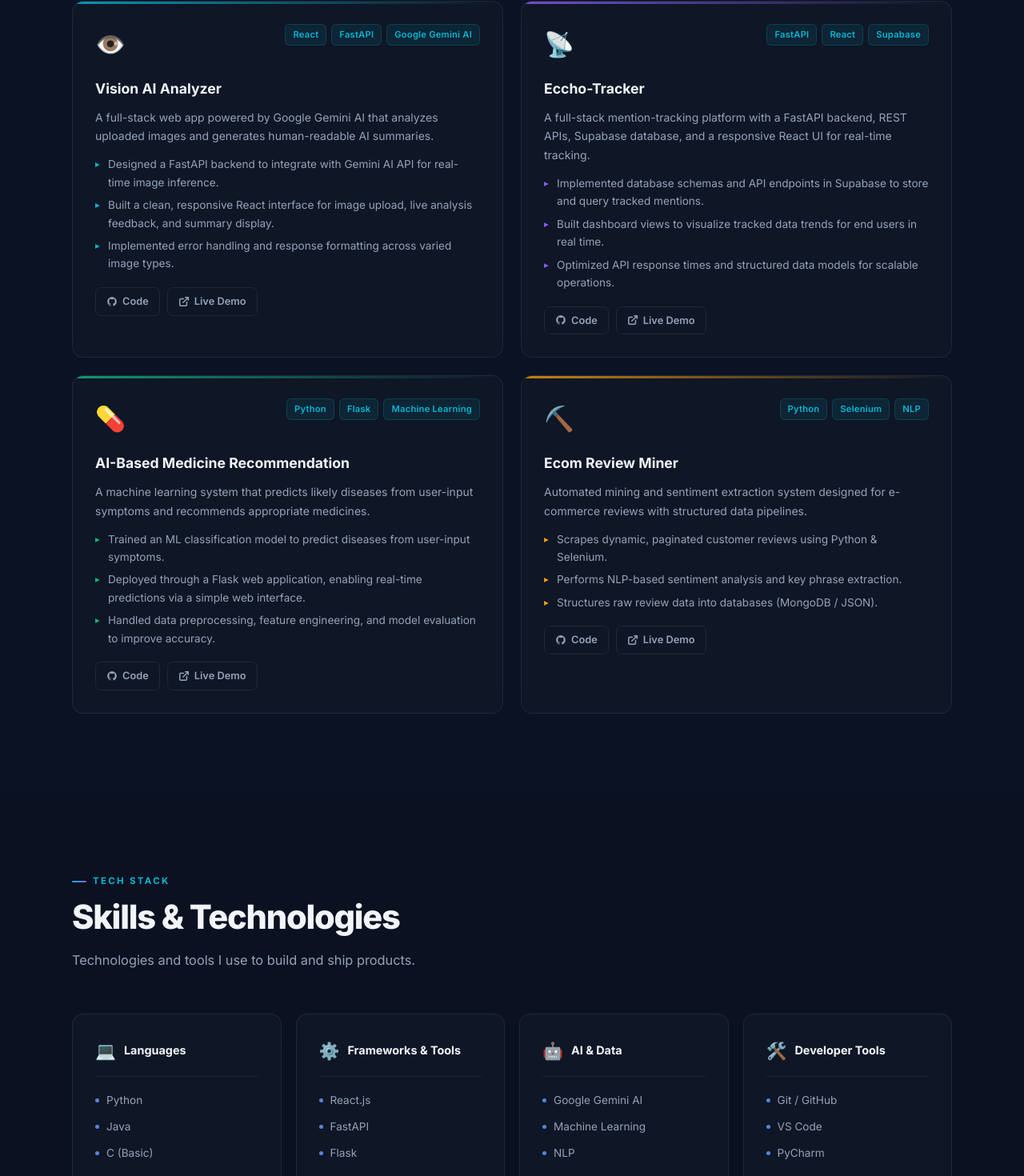
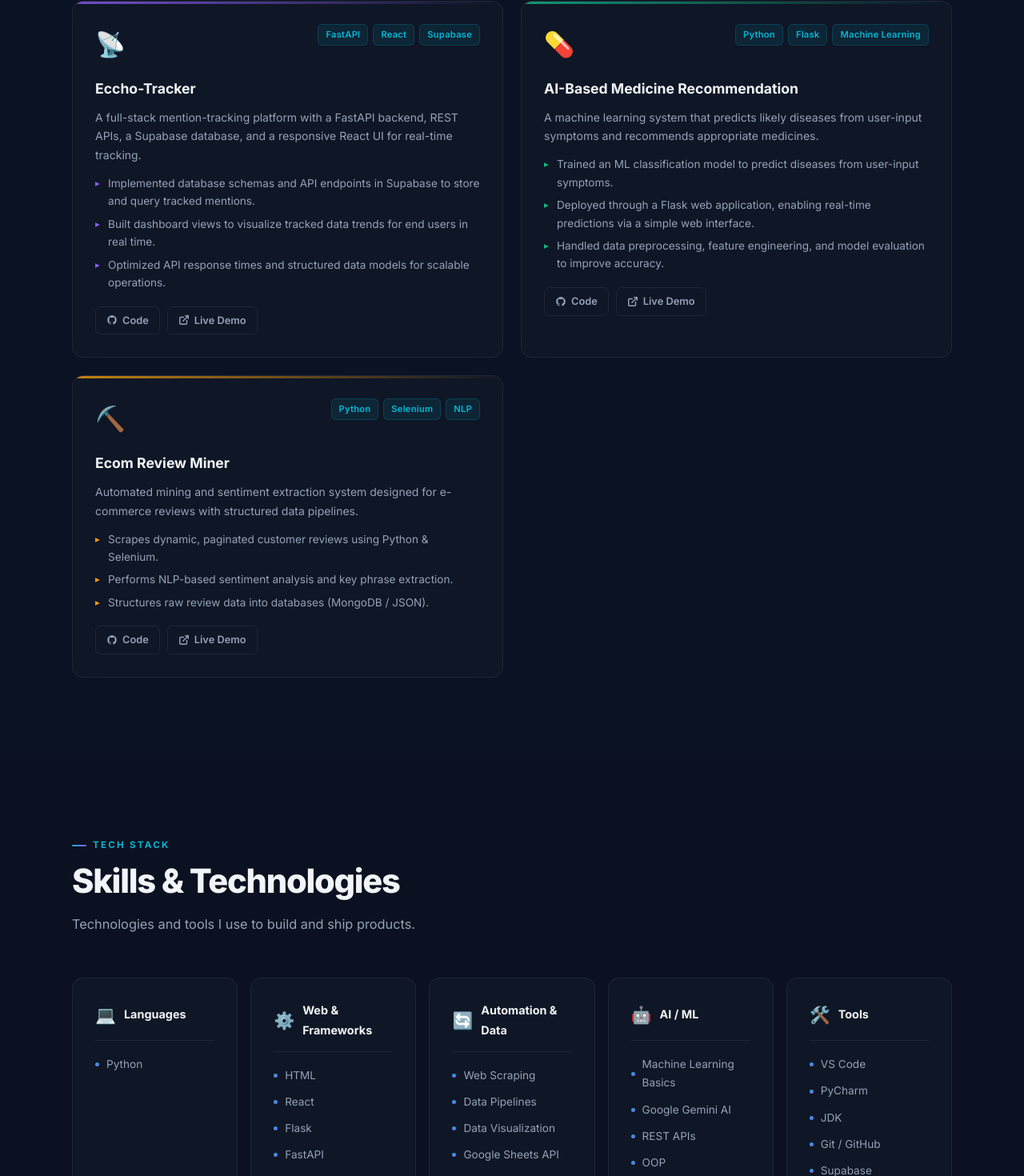
Before and after one commit to shubhangirupnawar/shubhangirupnawar.github.io, a React (Vite) app: page / in a window 1280 px wide. Shown: the part 1842-3312 px from the top of the page at 80% size. Built offline with nearby package versions, Linux system fonts and the light colour scheme.

Commit message:
Sync portfolio skills and projects exactly with resume — 5 skill categories, 3 projects, no Vision AI

```diff
--- a/src/App.css
+++ b/src/App.css
@@ -353,7 +353,7 @@ a { color: inherit; text-decoration: none; }
 .plink:hover { color: var(--accent); border-color: rgba(6,182,212,0.28); background: rgba(6,182,212,0.05); }
 
 /* ─── Skills ─────────────────────────────────────────────── */
-.skills-grid { display: grid; grid-template-columns: repeat(4, 1fr); gap: 18px; }
+.skills-grid { display: grid; grid-template-columns: repeat(5, 1fr); gap: 16px; }
 .skill-group {
   opacity: 0; transform: translateY(22px);
   transition: opacity 0.55s, transform 0.55s;
--- a/src/App.jsx
+++ b/src/App.jsx
@@ -13,25 +13,10 @@ const NAV_LINKS = ["About", "Projects", "Skills", "Experience", "Contact"];
 const PROJECTS = [
   {
     id: 1,
-    icon: "👁️",
-    title: "Vision AI Analyzer",
-    tag: ["React", "FastAPI", "Google Gemini AI"],
-    desc: "A full-stack web app powered by Google Gemini AI that analyzes uploaded images and generates human-readable AI summaries.",
-    bullets: [
-      "Designed a FastAPI backend to integrate with Gemini AI API for real-time image inference.",
-      "Built a clean, responsive React interface for image upload, live analysis feedback, and summary display.",
-      "Implemented error handling and response formatting across varied image types.",
-    ],
-    github: "https://github.com/shubhangirupnawar/vision-ai-analyzer",
-    demo: "https://github.com/shubhangirupnawar/vision-ai-analyzer",
-    accent: "#06b6d4",
-  },
-  {
-    id: 2,
     icon: "📡",
     title: "Eccho-Tracker",
     tag: ["FastAPI", "React", "Supabase"],
-    desc: "A full-stack mention-tracking platform with a FastAPI backend, REST APIs, Supabase database, and a responsive React UI for real-time tracking.",
+    desc: "A full-stack mention-tracking platform with a FastAPI backend, REST APIs, a Supabase database, and a responsive React UI for real-time tracking.",
     bullets: [
       "Implemented database schemas and API endpoints in Supabase to store and query tracked mentions.",
       "Built dashboard views to visualize tracked data trends for end users in real time.",
@@ -42,7 +27,7 @@ const PROJECTS = [
     accent: "#8b5cf6",
   },
   {
-    id: 3,
+    id: 2,
     icon: "💊",
     title: "AI-Based Medicine Recommendation",
     tag: ["Python", "Flask", "Machine Learning"],
@@ -57,7 +42,7 @@ const PROJECTS = [
     accent: "#10b981",
   },
   {
-    id: 4,
+    id: 3,
     icon: "⛏️",
     title: "Ecom Review Miner",
     tag: ["Python", "Selenium", "NLP"],
@@ -77,22 +62,27 @@ const SKILLS_GROUPS = [
   {
     title: "Languages",
     icon: "💻",
-    items: ["Python", "Java", "C (Basic)", "HTML", "JavaScript"],
+    items: ["Python"],
   },
   {
-    title: "Frameworks & Tools",
+    title: "Web & Frameworks",
     icon: "⚙️",
-    items: ["React.js", "FastAPI", "Flask", "Selenium", "Supabase"],
+    items: ["HTML", "React", "Flask", "FastAPI"],
   },
   {
-    title: "AI & Data",
-    icon: "🤖",
-    items: ["Google Gemini AI", "Machine Learning", "NLP", "Data Pipelines", "Pandas / NumPy"],
+    title: "Automation & Data",
+    icon: "🔄",
+    items: ["Web Scraping", "Data Pipelines", "Data Visualization", "Google Sheets API"],
   },
   {
-    title: "Developer Tools",
+    title: "AI / ML",
+    icon: "🤖",
+    items: ["Machine Learning Basics", "Google Gemini AI", "REST APIs", "OOP", "Data Structures"],
+  },
+  {
+    title: "Tools",
     icon: "🛠️",
-    items: ["Git / GitHub", "VS Code", "PyCharm", "Google Sheets API", "REST APIs"],
+    items: ["VS Code", "PyCharm", "JDK", "Git / GitHub", "Supabase"],
   },
 ];
 
```
